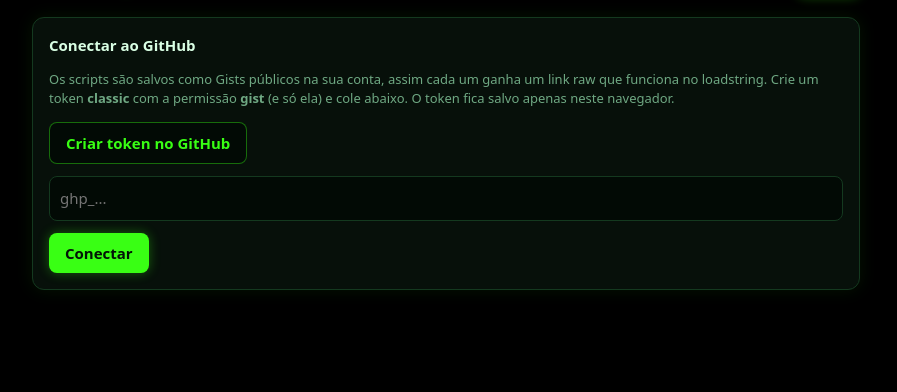
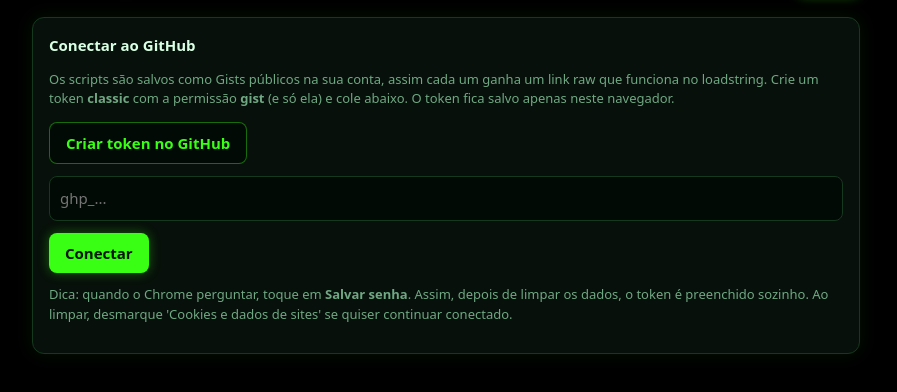
Before and after one commit to fungo9/garado, a plain HTML site: page index.html in a window 1280 px wide. Shown: the part 58-450 px from the top of the page, without its empty margins (194-1091 px from the left). Drawn offline with Linux system fonts and the light colour scheme.

Commit message:
Refactor login form and token handling
Updated the login form to include a submit button and improved token handling instructions.

```diff
--- a/index.html
+++ b/index.html
@@ -68,9 +68,13 @@ function connectCard(){
   '<p class="mu">Os scripts são salvos como Gists públicos na sua conta, assim cada um ganha um link raw que funciona no loadstring. '+
   'Crie um token <b>classic</b> com a permissão <b>gist</b> (e só ela) e cole abaixo. O token fica salvo apenas neste navegador.</p>'+
   '<div class="row"><a class="btn s" target="_blank" rel="noopener" href="https://github.com/settings/tokens/new?scopes=gist&description=PasteScript">Criar token no GitHub</a></div>'+
-  '<input id="tk" type="password" placeholder="ghp_..." style="margin-top:12px" autocomplete="off">'+
-  '<div class="row"><button id="sv">Conectar</button><span class="mu" id="msg"></span></div></div>';
-  document.getElementById('sv').onclick=async function(){
+  '<form id="lf" autocomplete="on" method="post" action="#">'+
+  '<input type="text" name="username" value="PasteScript" autocomplete="username" tabindex="-1" aria-hidden="true" style="position:absolute;left:-9999px;width:1px;height:1px;opacity:0">'+
+  '<input id="tk" name="password" type="password" placeholder="ghp_..." style="margin-top:12px" autocomplete="current-password">'+
+  '<div class="row"><button id="sv" type="submit">Conectar</button><span class="mu" id="msg"></span></div></form>'+
+  '<p class="mu" style="margin-top:12px">Dica: quando o Chrome perguntar, toque em <b>Salvar senha</b>. Assim, depois de limpar os dados, o token é preenchido sozinho. Ao limpar, desmarque \'Cookies e dados de sites\' se quiser continuar conectado.</p></div>';
+  document.getElementById('lf').onsubmit=async function(ev){
+    ev.preventDefault();
     var v=document.getElementById('tk').value.trim(),m=document.getElementById('msg');
     if(!v){m.textContent='Cole o token.';return}
     m.textContent='Verificando…';TK=v;
```
